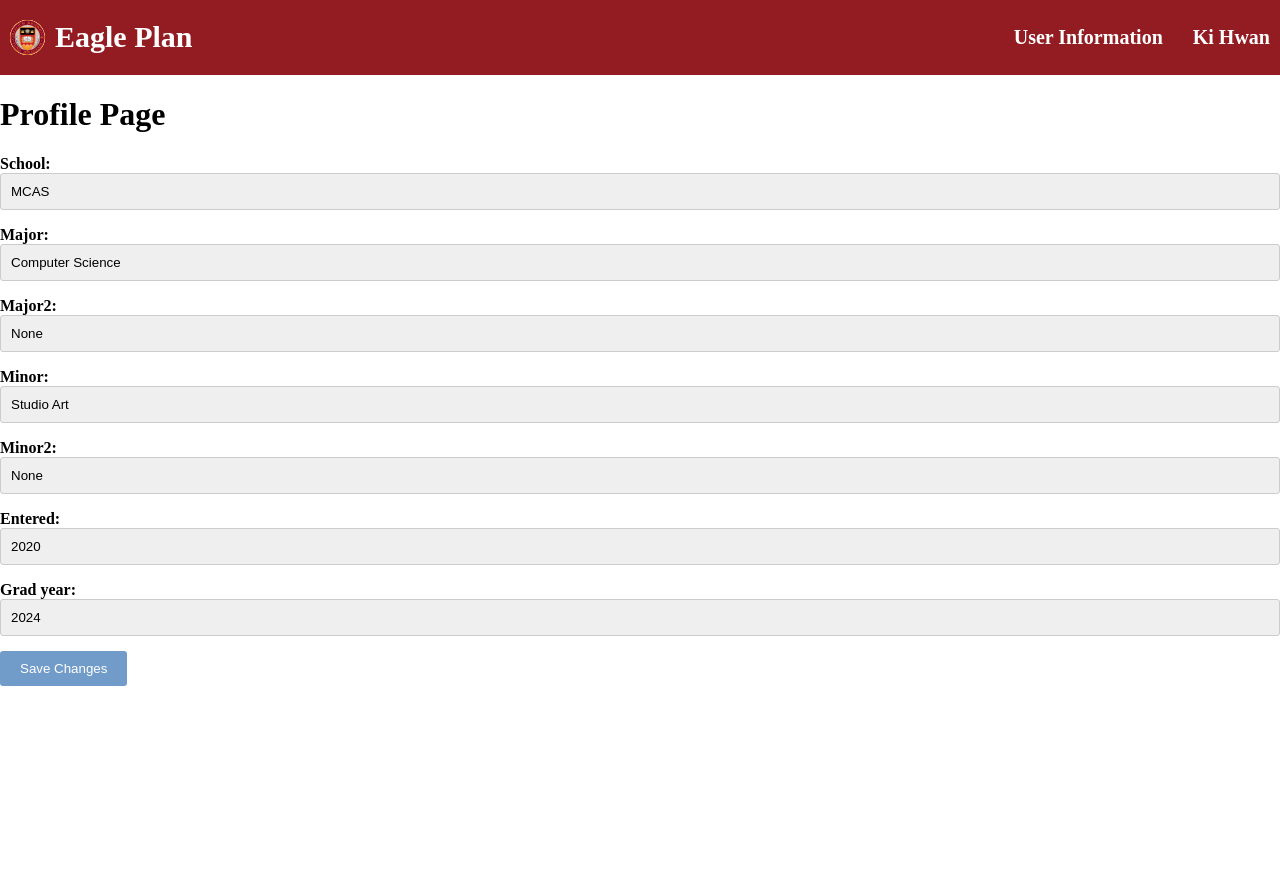
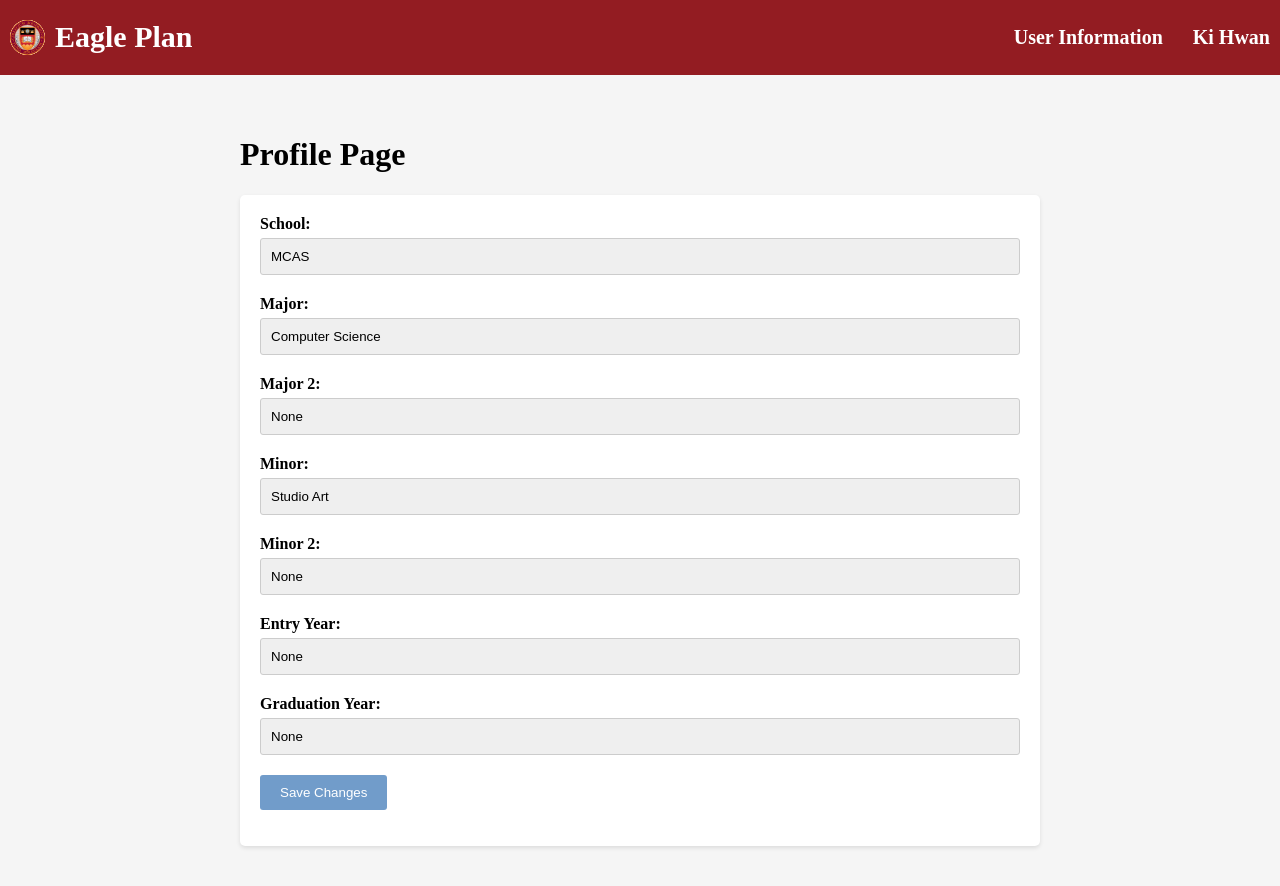
Before and after one commit to CSCI3356-Spring2024/404-Degree-Not-Found, a Django app: page /profile/ in a window 1280 px wide. Before the commit the page ends 686 px from the top, so only its background shows below. Run offline with Django 5.2, Linux system fonts and the light colour scheme; a user stored in the database is signed in; data comes from the database, SQL or seed files in the repository; both versions use the stored data as it was after the commit; some libraries are stand-ins or nearby versions.

Commit message:
update profile page

```diff
--- a/Plan/forms.py
+++ b/Plan/forms.py
@@ -6,12 +6,15 @@
     SCHOOL_CHOICES = [
         ('MCAS', 'MCAS'),
         ('CSOM', 'CSOM'),
+        ('CSON', 'CSON'),
+        ('LSEHD', 'LSEHD'),
     ]
 
     MAJOR_CHOICES = [
         ('None', 'None'),
         ('Computer Science', 'Computer Science'),
         ('Economics', 'Economics'),
+        ('Math', 'Math')
     ]
 
     MINOR_CHOICES = [
@@ -21,31 +24,41 @@
     ]
 
     ENTERED_CHOICES = [
+        ('None', 'None'),
         ('2020', '2020'),
         ('2021', '2021'),
         ('2022', '2022'),
         ('2023', '2023'),
+        ('2024', '2024')
     ]
 
     GRAD_YEAR_CHOICES = [
+        ('None', 'None'),
         ('2024', '2024'),
         ('2025', '2025'),
         ('2026', '2026'),
         ('2027', '2027'),
+        ('2028', '2028')
     ]
 
     def validate_major(value):
         if value in ['', 'None']:
-            raise ValidationError("Major 1 cannot be empty")
+            raise ValidationError("Major 1 cannot be empty!")
+    def validate_entered(value):
+        if value in ['', 'None']:
+            raise ValidationError("Entry year cannot be empty!")
+    def validate_graduate(value):
+        if value in ['', 'None']:
+            raise ValidationError("Graduation year cannot be empty!")
 
     #form information that gets passed into the student model
     school = forms.ChoiceField(choices=SCHOOL_CHOICES)
     major = forms.ChoiceField(choices=MAJOR_CHOICES, validators=[validate_major])
-    major2 = forms.ChoiceField(choices=MAJOR_CHOICES, required=False)
+    major2 = forms.ChoiceField(choices=MAJOR_CHOICES, required=False, label='Major 2')
     minor = forms.ChoiceField(choices=MINOR_CHOICES, required=False)
-    minor2 = forms.ChoiceField(choices=MINOR_CHOICES, required=False)
-    entered = forms.ChoiceField(choices=ENTERED_CHOICES)
-    grad_year = forms.ChoiceField(choices=GRAD_YEAR_CHOICES)
+    minor2 = forms.ChoiceField(choices=MINOR_CHOICES, required=False, label='Minor 2')
+    entered = forms.ChoiceField(choices=ENTERED_CHOICES, validators=[validate_entered], label='Entry Year')
+    grad_year = forms.ChoiceField(choices=GRAD_YEAR_CHOICES, validators=[validate_graduate], label='Graduation Year')
 
     class Meta:
         model = Student
--- a/static/profile.css
+++ b/static/profile.css
@@ -1,6 +1,43 @@
 body {
     margin: 0;
     padding: 0;
+    background-color: #f5f5f5;
+}
+
+.container {
+    max-width: 800px;
+    margin: 20px auto;
+    padding: 20px;
+}
+
+.heading {
+    color: #333;
+    text-align: center;
+    margin-bottom: 30px;
+}
+
+.form-container {
+    background-color: #fff;
+    padding: 20px;
+    border-radius: 5px;
+    box-shadow: 0 2px 4px rgba(0, 0, 0, 0.1);
+}
+
+.form-field {
+    margin-bottom: 20px; /* spacing between fields */
+}
+
+.error-message {
+    color: #931C22;
+    font-size: 0.9em;
+    margin-top: 15px;
+    margin-bottom: 15px;
+    margin-left: 10px; /* Add indentation */
+    font-weight: bold;
+}
+
+.profile-form {
+    width: 100%;
 }
 
 p {
@@ -9,6 +46,8 @@
 
 label {
     font-weight: bold;
+    margin-bottom: 5px;
+    display: block;
 }
 
 select {
--- a/templates/profile.html
+++ b/templates/profile.html
@@ -1,4 +1,6 @@
 {% include 'Header.html' %}
+{% load widget_tweaks %}
+
 
 
 {% load static %}
@@ -11,13 +13,28 @@
     <link rel="stylesheet" href="{% static 'profile.css' %}">
 </head>
 <body>
-    <h1>Profile Page</h1>
-    <div>
+    <div class="container">
+        <h1>Profile Page</h1>
+        <div class="form-container">
         <form method="post">
             {% csrf_token %}
-            {{ form.as_p }}
+            {% for field in form %}
+            <div class="form-field">
+                {{ field.label_tag }}
+                {{ field }}
+                {% if field.errors %}
+                <div class="error-message">
+                    {% for error in field.errors %}
+                        {{ error }}
+                    {% endfor %}
+                </div>
+                {% endif %}
+            </div>
+            {% endfor %}
+            <!-- {{ form.as_p }} -->
             <button type="submit">Save Changes</button>
         </form>
+        </div>
     </div>
 </body>
 </html>
```
Also changed, not shown: db.sqlite3.
